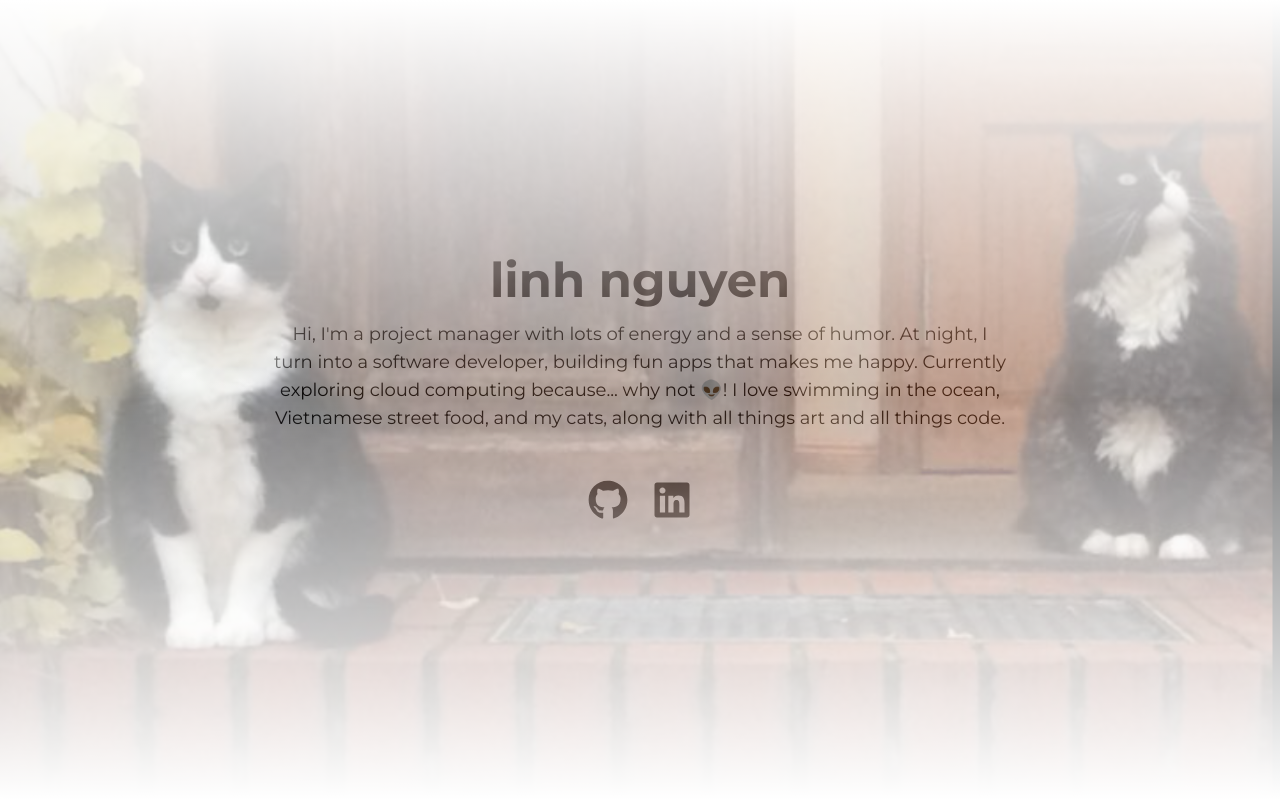
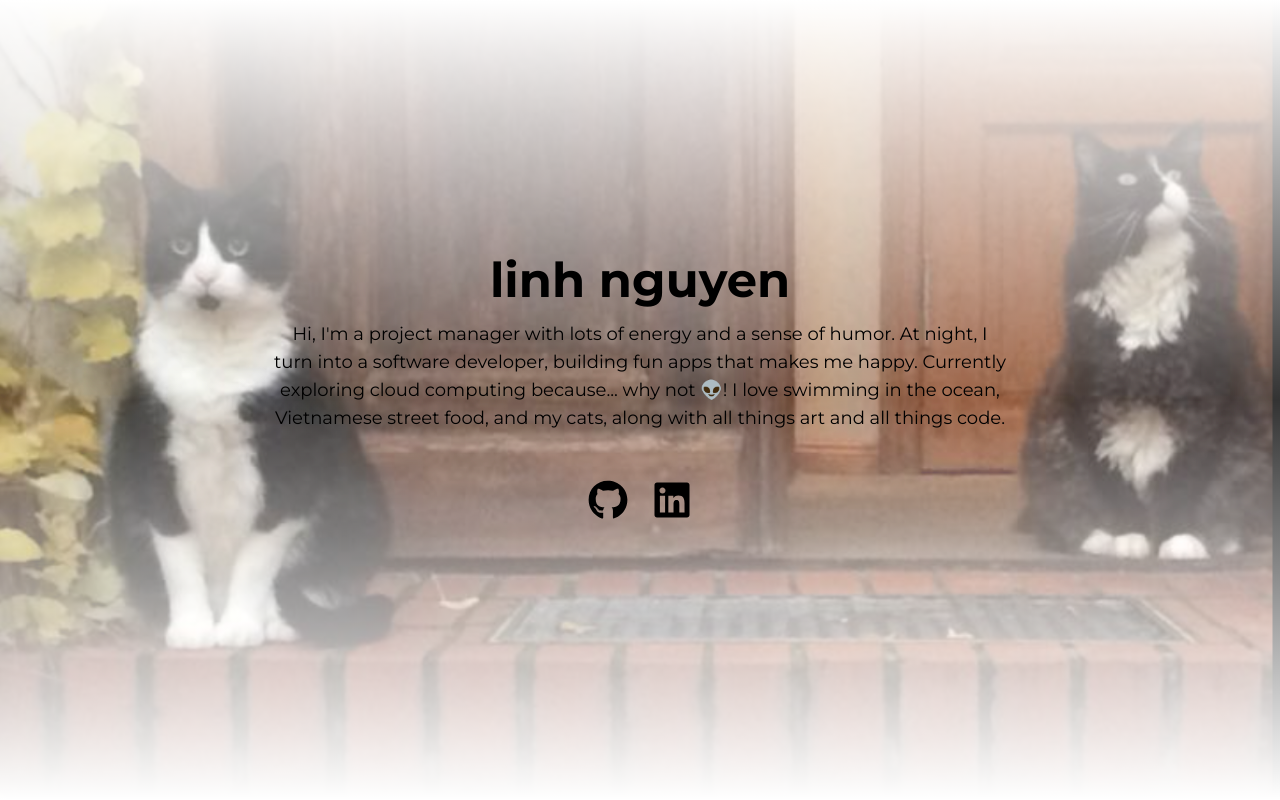
Before and after one commit to jakuzzibubbles/portfolio-white, a React (Vite) app: page / in a window 1280 px wide. Shown: the top 800 px of the page. Built offline with nearby package versions, Linux system fonts and the light colour scheme.

Commit message:
Update components and styles
- Modified App.jsx to improve layout
- Updated Hero.jsx with new hero section design
- Refined index.css for better styling consistency

```diff
--- a/src/App.jsx
+++ b/src/App.jsx
@@ -4,7 +4,7 @@ import Projects from "./Projects";
 
 const App = () => {
   return (
-    <div className="bg-gray-100 min-h-screen relative">
+    <div className="bg-white min-h-screen relative">
       {/* <div className="ui-circle absolute top-64 left-5 sm:left-10 md:left-20 opacity-20 animate-pulse"></div>
       <div className="ui-circle absolute top-80 left-16 sm:left-32 opacity-20 animate-pulse"></div>
       <div className="ui-circle absolute top-96 left-24 sm:left-48 opacity-20 animate-pulse"></div> */}
--- a/src/Hero.jsx
+++ b/src/Hero.jsx
@@ -8,26 +8,26 @@ import { motion } from "framer-motion";
 
 const Hero = () => {
   return (
-    <section className="relative flex flex-col items-center justify-center text-black min-h-screen text-center">
-
+    <section className="relative min-h-screen">
       <motion.div
-        className="absolute inset-0 bg-cover bg-center"
+        className="absolute inset-0 bg-cover bg-center pointer-events-none"
         style={{ backgroundImage: "url('./kitties.png')" }}
         initial={{ opacity: 1 }}
-        animate={{ opacity: 0.5 }}
+        animate={{ opacity: 0.8 }}
         transition={{ duration: 3, ease: "easeOut" }}
       ></motion.div>
 
-      <div className="absolute inset-0 bg-gradient-to-b from-white via-transparent to-white"></div>
+      <div className="absolute inset-0 bg-gradient-to-b from-white via-transparent to-white pointer-events-none"></div>
 
+      <div className="relative z-10 relative flex flex-col items-center justify-center text-black min-h-screen text-center">
         <h1 className="text-5xl font-bold mb-4">linh nguyen</h1>
         <div className="max-w-3xl px-4">
           <p className="text-lg mb-8">
             Hi, I&apos;m a project manager with lots of energy and a sense of
             humor. At night, I turn into a software developer, building fun apps
             that makes me happy. Currently exploring cloud computing because...
-          why not 👽! I love swimming in the ocean, Vietnamese street food, and
-          my cats, along with all things art and all things code.
+            why not 👽! I love swimming in the ocean, Vietnamese street food,
+            and my cats, along with all things art and all things code.
           </p>
         </div>
         <div className="flex space-x-6 mt-4 mb-6">
@@ -46,6 +46,7 @@ const Hero = () => {
             <FaLinkedin size={40} />
           </a>
         </div>
+      </div>
     </section>
   );
 };
--- a/src/Projects.jsx
+++ b/src/Projects.jsx
@@ -56,7 +56,7 @@ const Projects = () => {
   const swiperRef = useRef(null);
 
   return (
-    <div className="container mx-auto px-6 py-12 mt-24">
+    <div className="container mx-auto px-6 py-12 mt-24 bg-transparent">
       <h1 className="text-3xl text-black text-center mb-12 flex items-center justify-center gap-2 flex-wrap">
         my personal collection of digital experiences made with 🩷 &
         <FaReact size={30} className="text-blue-950 sm:size-24" />
--- a/src/index.css
+++ b/src/index.css
@@ -6,7 +6,7 @@
 
 body {
   font-family: 'Montserrat', sans-serif;
-  background-color: rgb(193, 141, 141);
+  background-color: white;
 }
 
 .ui-circle {
```
Lines whose indentation alone changed are shown as unchanged.
